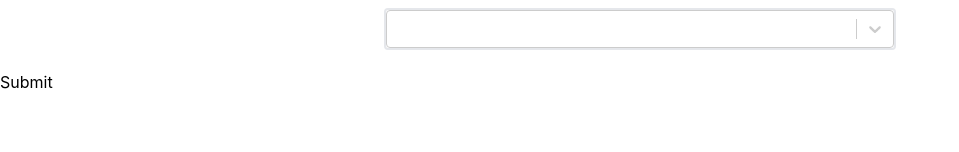
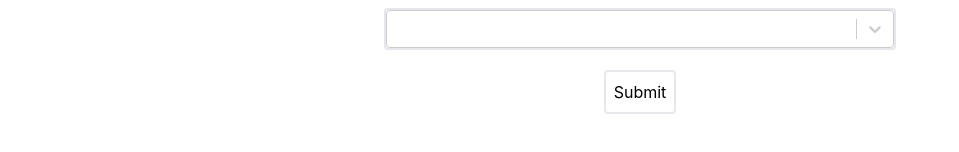
Before and after one commit to WeikeShi0730/worldle, a React (Create React App) app: page / in a window 1280 px wide. Shown: the part 316-468 px from the top of the page, without its empty margins (0-959 px from the left). Built offline with nearby package versions, Linux system fonts and the light colour scheme.

Commit message:
Fix some selections css

```diff
--- a/src/components/selections.component.tsx
+++ b/src/components/selections.component.tsx
@@ -32,7 +32,12 @@ const Selections = () => {
             className="w-full"
           />
         </div>
-        <button type="submit">Submit</button>
+        <button
+          type="submit"
+          className="flex justify-center items-center max-w-xs sm:max-w-sm md:max-w-md lg:max-w-lg m-auto p-2 my-5 border-2 rounded"
+        >
+          Submit
+        </button>
       </form>
     </>
   );
```
